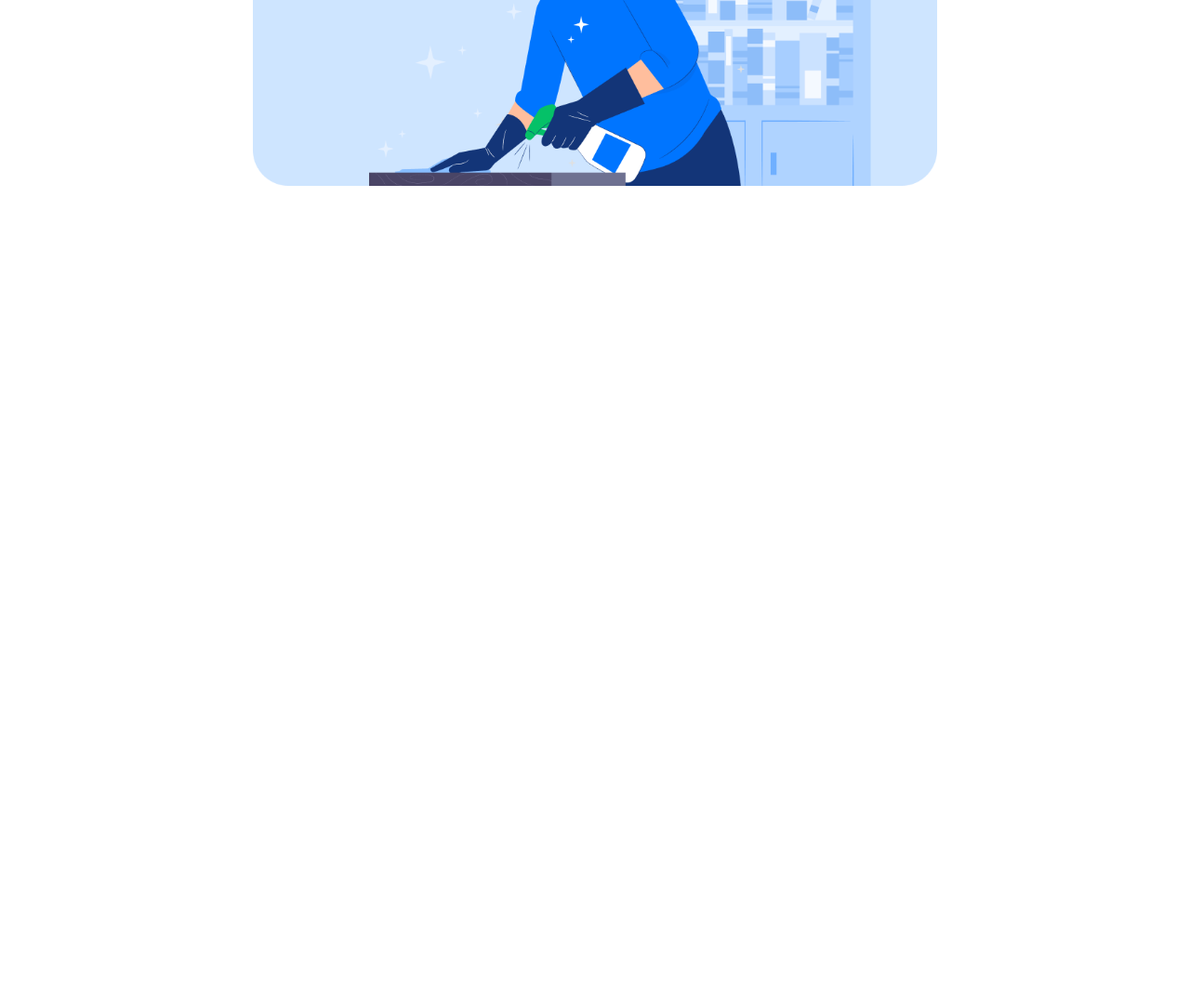
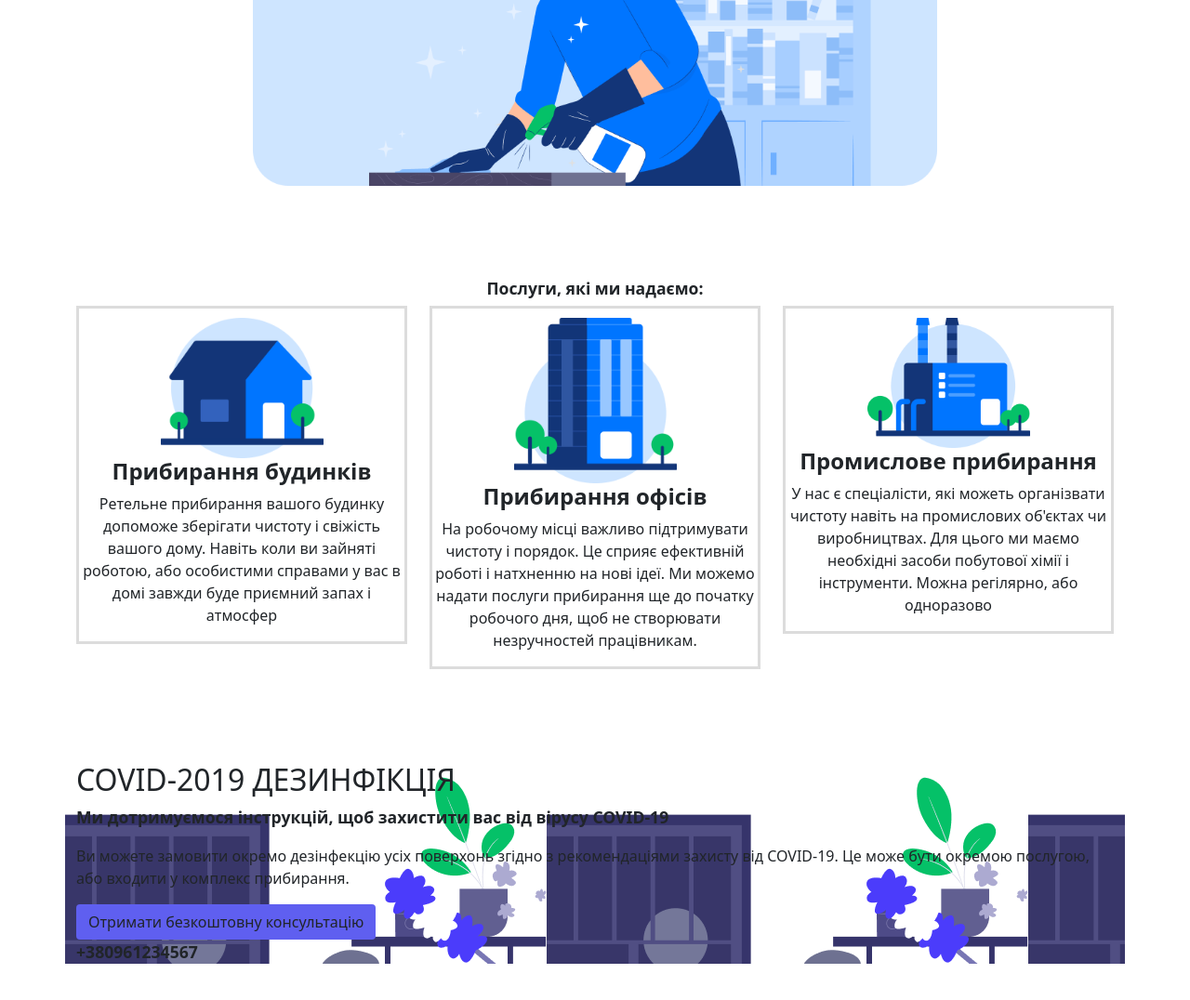
Before and after one commit to voen2006/clin, a plain HTML site: page index.html in a window 1280 px wide. Shown: the part 1924-3000 px from the top of the page at 93% size. Before the commit the page ends 2224 px from the top, so only its background shows below. Drawn offline with nearby package versions, Linux system fonts and the light colour scheme.

Commit message:
Add files via upload

```diff
--- a/index.html
+++ b/index.html
@@ -104,12 +104,64 @@
           <h2 class="bold h2">Наші клінінгові послуги не мають аналогів</h2>
 
 
-    <p>Працівники постійно проходять тренінги з підвищення своїх вмінью Ми використовуємо найкращі миючі засоби, які чудово очищають поверхню, але при цьому не пртять її покриття.</p>
+          <p>Працівники постійно проходять тренінги з підвищення своїх вмінью Ми використовуємо найкращі миючі засоби,
+            які чудово очищають поверхню, але при цьому не пртять її покриття.</p>
 
 
           <img class="imgg" src="women.png" alt="">
 
         </div>
+      </div>
+
+  </section>
+
+  <section class="poslug">
+    <div class="container text-center">
+      <div class="row">
+        <div class="col-md-12">
+          <h2 class="bold">Послуги, які ми надаємо:</h2>
+        </div>
+        <div class="col-md-4">
+          <div class="bord">
+            <img src="house.png" alt="">
+            <h2 class="bold">Прибирання будинків</h2>
+            <p>Ретельне прибирання вашого будинку допоможе зберігати чистоту і свіжість вашого дому. Навіть коли ви
+              зайняті роботою, або особистими справами у вас в домі завжди буде приємний запах і атмосфер</p>
+          </div>
+        </div>
+        <div class="col-md-4">
+          <div class="bord">
+            <img src="office.png" alt="">
+            <h2 class="bold">Прибирання офісів</h2>
+            <p>На робочому місці важливо підтримувати чистоту і порядок. Це сприяє ефективній роботі і натхненню на нові
+              ідеї. Ми можемо надати послуги прибирання ще до початку робочого дня, щоб не створювати незручностей
+              працівникам.</p>
+          </div>
+        </div>
+        <div class="col-md-4">
+          <div class="bord">
+            <img src="industrial.png" alt="">
+            <h2 class="bold">Промислове прибирання</h2>
+            <p>У нас є спеціалісти, які можеть організвати чистоту навіть на промислових об'єктах чи виробництвах. Для
+              цього ми маємо необхідні засоби побутової хімії і інструменти. Можна регілярно, або одноразово</p>
+          </div>
+        </div>
+      </div>
+    </div>
+  </section>
+
+  <section class="covid">
+    <div class="container cov">
+      <h2>
+        COVID-2019 ДЕЗИНФІКЦІЯ
+      </h2>
+      <p class="bold">Ми дотримуємося інструкцій, щоб захистити вас від вірусу COVID-19</p>
+      <p>Ви можете замовити окремо дезінфекцію усіх поверхонь згідно з рекомендаціями захисту від COVID-19. Це може бути
+        окремою послугою, або входити у комплекс прибирання.</p>
+      <a href="tel:+380961234567">
+        <button class="btn">Отримати безкоштовну консультацію</button>
+      </a>
+    <p class="bold">+380961234567</p>
     </div>
 
   </section>
--- a/style.css
+++ b/style.css
@@ -36,3 +36,16 @@ section{
 padding-bottom: 20px;
 font-size: 1.5rem;
 }
+.bord{
+    border: 3px solid gainsboro;
+    padding-top: 10px;
+}
+.bord>img{
+    width: 50%;
+}
+.bord>h2{
+    font-size: 1.5rem;
+}
+.cov{
+    background-image: url(covid-img.png);
+}
```
Lines whose indentation alone changed are shown as unchanged.
